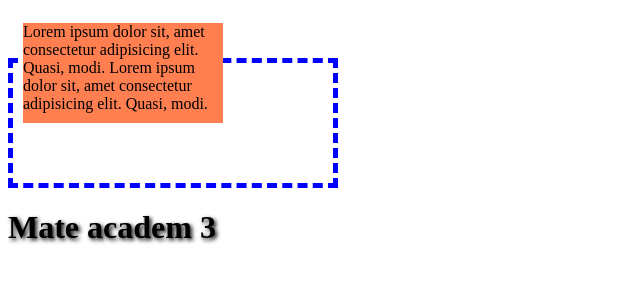
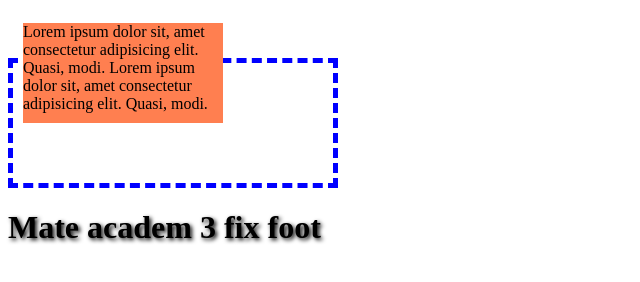
Before and after one commit to andriisedniev/mateacademy, a plain HTML site: page index.html in a window 1280 px wide. Shown: the whole page, without its empty margins (0-640 px from the left). Drawn offline with Linux system fonts and the light colour scheme.

```diff
--- a/index.html
+++ b/index.html
@@ -19,7 +19,7 @@
     <div class="section24"></div>
 
     <h1 class="visually-hidden">
-      Mate academ 3
+      Mate academ 3 fix foot
     </h1>
 
 
```
